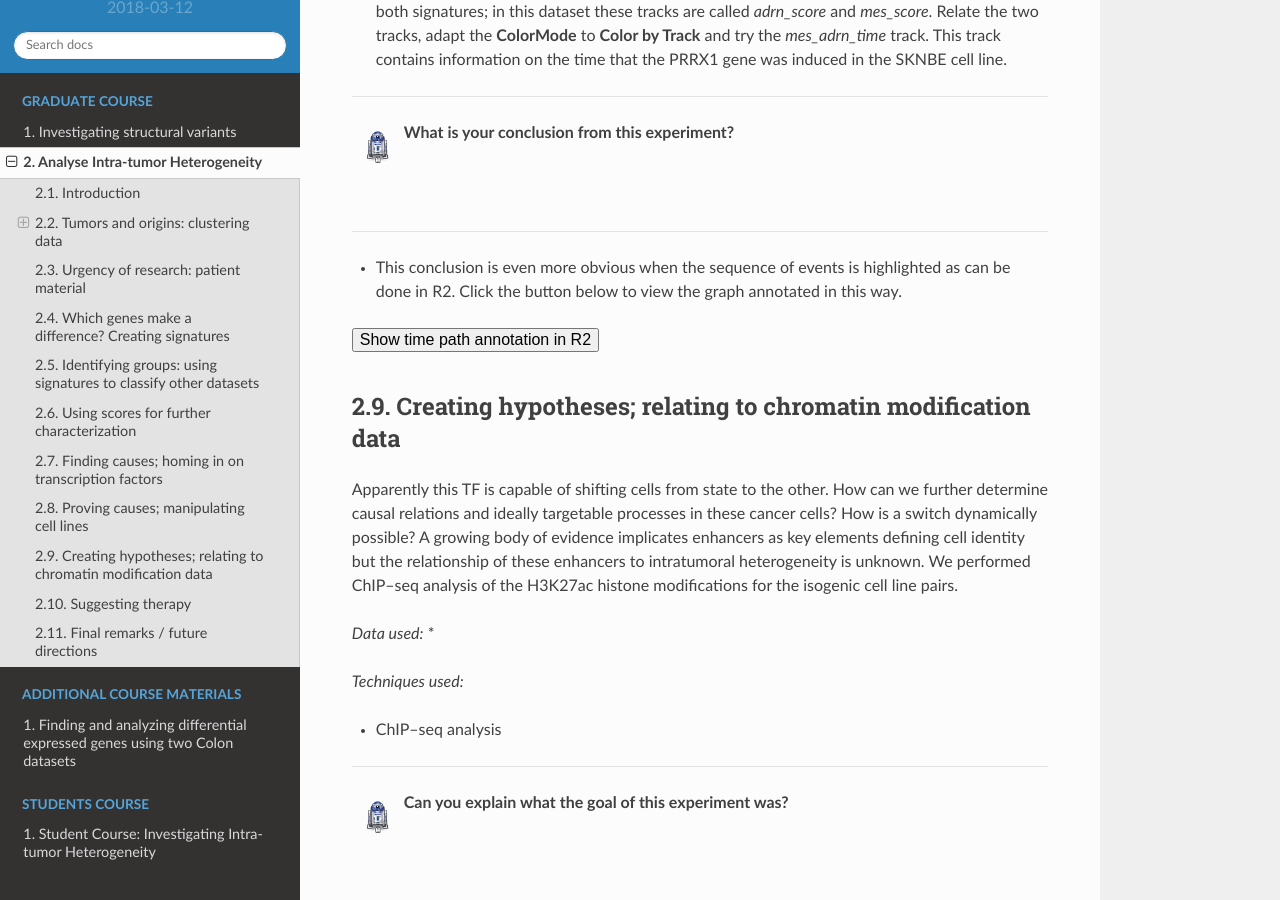
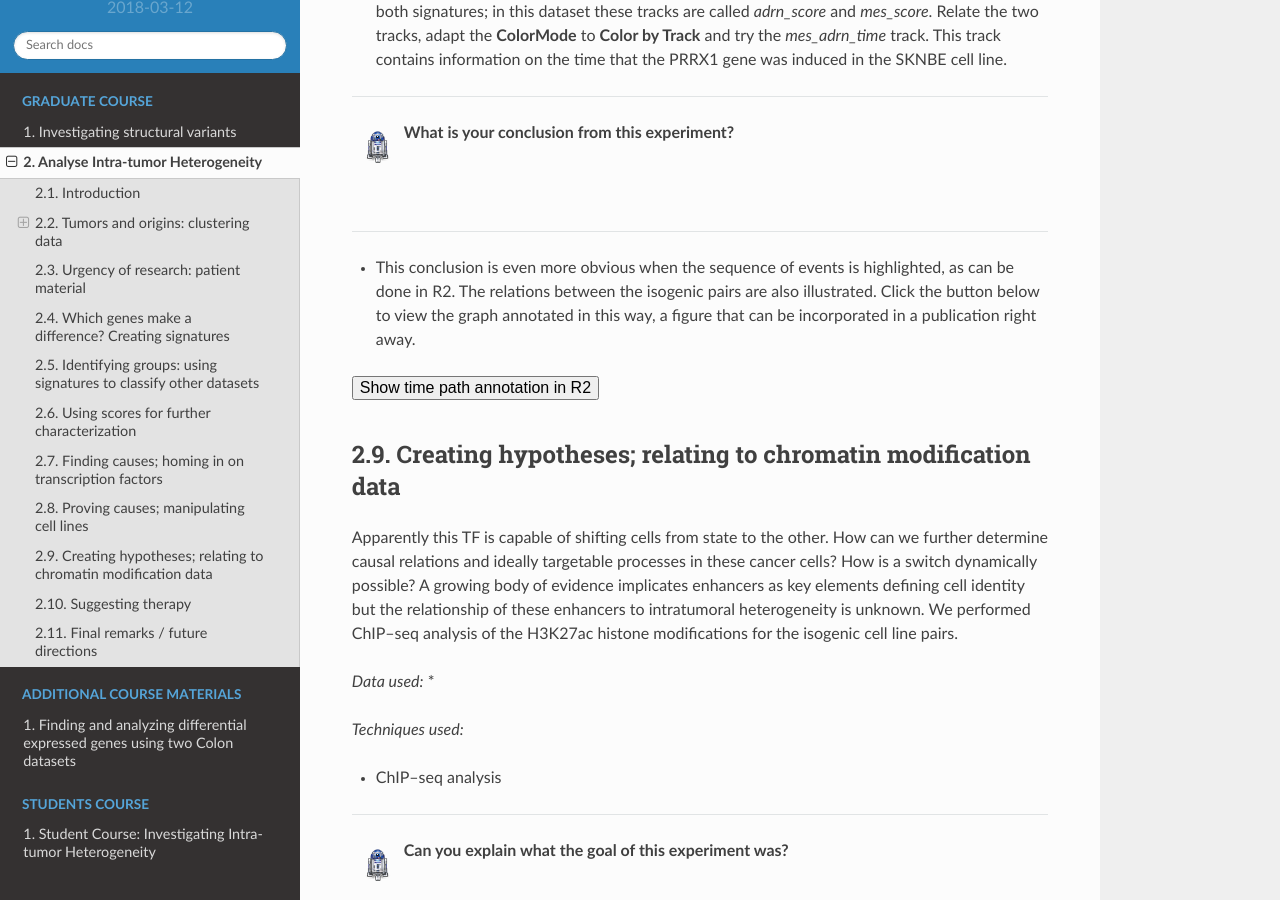
Before and after one commit to antronerds/r2-training-courses, a Sphinx documentation site: the page built from docs/Investigating_Tumor_Heterogeneity.md, in a window 1280 px wide and 900 px high, scrolled down 14012 px. Built offline with Sphinx 7.4.7 and the Read the Docs theme 2.0.0, drawn with Linux system fonts in a browser that asks for light colours.

Commit message:
Text correction

```diff
--- a/docs/Investigating_Tumor_Heterogeneity.md
+++ b/docs/Investigating_Tumor_Heterogeneity.md
@@ -499,7 +499,7 @@ The TF was inducibly expressed in the SKNBE cell line and this was monitored thr
 
 ---------
 
-* This conclusion is even more obvious when the sequence of events is highlighted as can be done in R2. Click the button below to view the graph annotated in this way.
+* This conclusion is even more obvious when the sequence of events is highlighted, as can be done in R2. The relations between the isogenic pairs are also illustrated. Click the button below to view the graph annotated in this way, a figure that can be incorporated in a publication right away.
 
 <form name="timepath" action="https://hgserver1.amc.nl/cgi-bin/r2/main.cgi" enctype="multipart/form-data" target="R2" method="post">
   <input type="hidden" name="table" value="ps_avgpres_gsenatgen2017geo52_u133p2">
```
